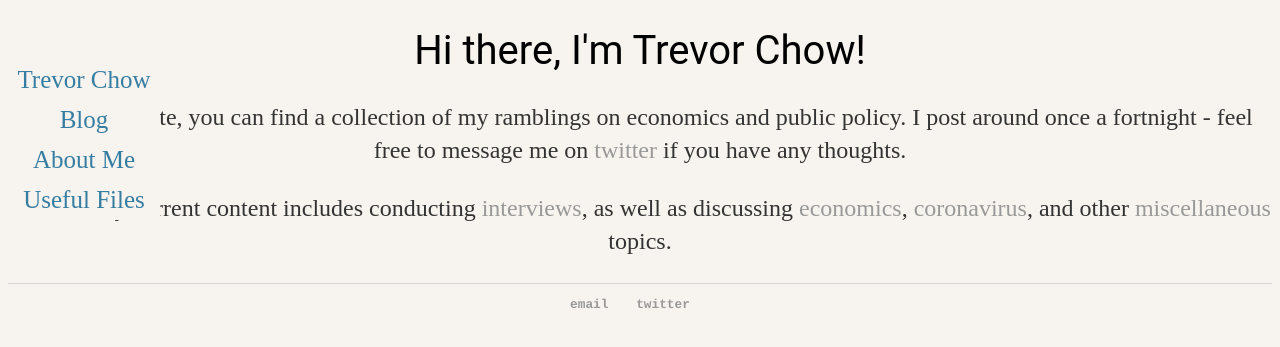
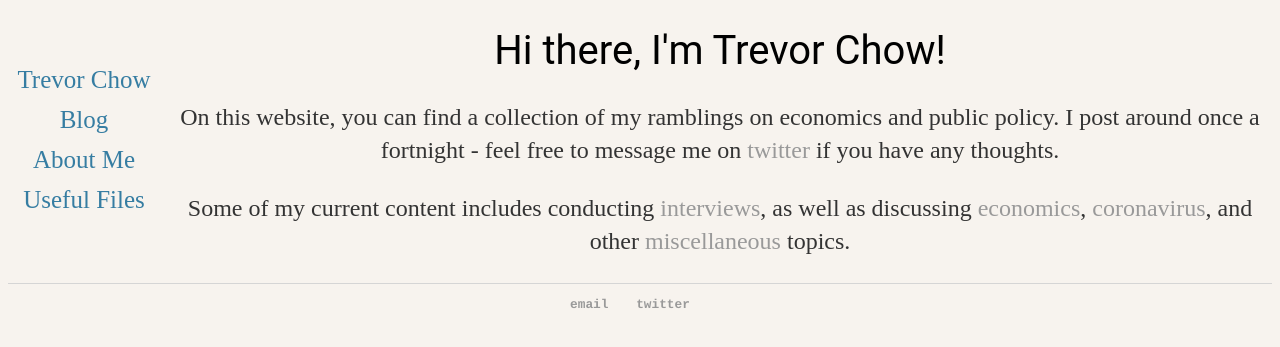
Before and after one commit to tmychow/tmychow.github.io, a Jekyll site: the page built from index.html, in a window 1280 px wide. Shown: the top 347 px of the page. Built offline with Jekyll 4.4.1, drawn with Linux system fonts in a browser that asks for light colours.

Commit message:
Update main.css

```diff
--- a/css/main.css
+++ b/css/main.css
@@ -71,7 +71,7 @@ ul.posts li {
 }
 
 /* Style page content */
-.main {
+.container {
   margin-left: 160px; /* Same as the width of the sidebar */
   padding: 0px 10px;
 }
```
